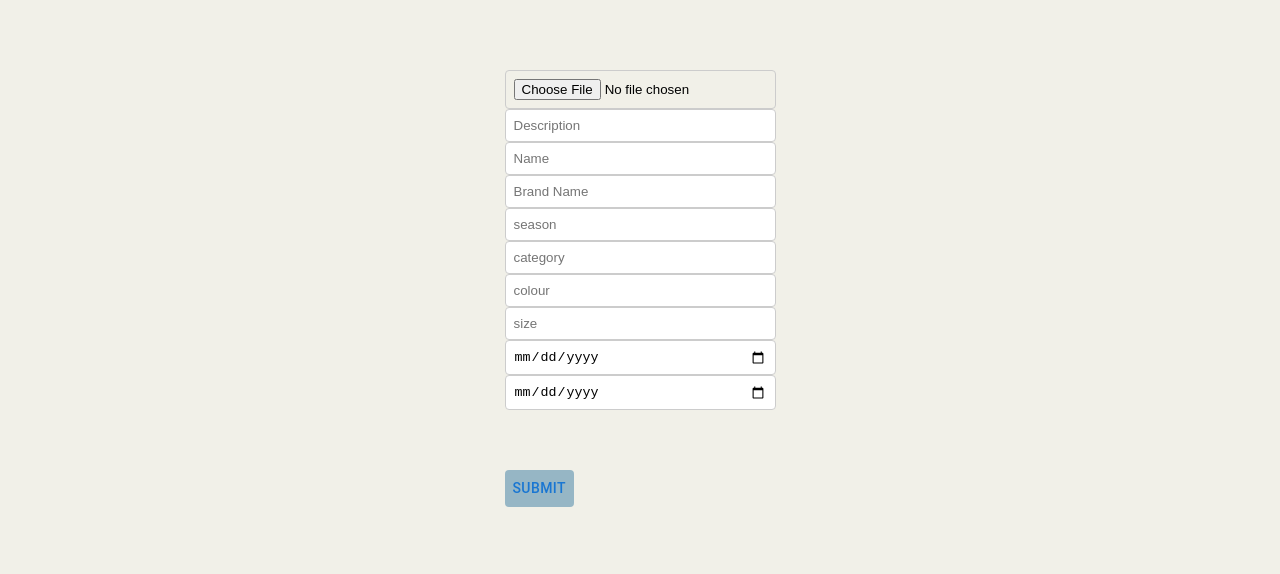
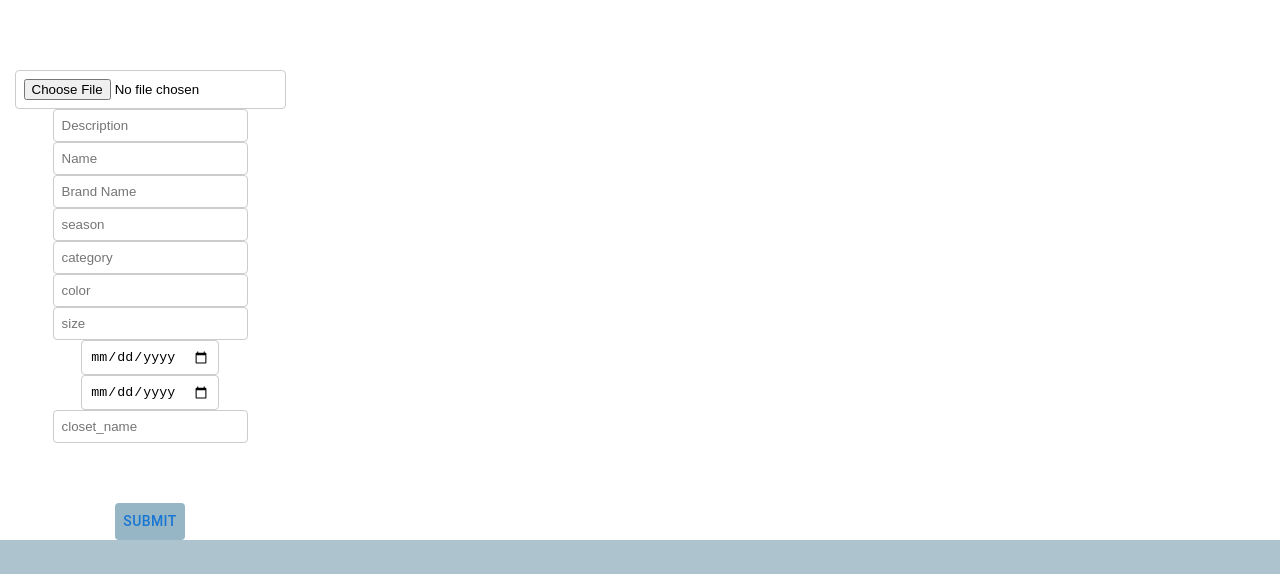
Before and after one commit to oluobamzy/closet-yz, a React (Create React App) app in the folder client/: page /addItem in a window 1280 px wide. Shown: the part 199-773 px from the top of the page. Built offline with nearby package versions, Linux system fonts and the light colour scheme; no server answers.

Commit message:
fixing-addiem

```diff
--- a/client/src/components/AddItem.js
+++ b/client/src/components/AddItem.js
@@ -6,21 +6,25 @@ import { styled } from '@mui/system';
 import { Paper } from '@mui/material';
 import Box from '@mui/material/Box';
 import Button from '@mui/material/Button';
+import { useNavigate } from 'react-router-dom';
 
 export default function AddItem() {
+  const navigate = useNavigate();
   const [formData, setFormData] = useState({
-    file: null,
-    itemName: "",
+    img_src: null,
+    item_name: "",
+    category: "",
+    color: "",
+    purchase_date: "",
+    closet_id: "",
     description: "",
     season: "",
-    category: "",
-    brandName: "",
-    colour: "",
+    last_worn_date: "",
     size: "",
-    lastWornDate: "",
-    purchaseDate: ""
+    brand_name: "",
   });
 
+  console.log("FORMDATE ------------->", formData)
   // State to hold the URL of the selected image for preview
   const [imagePreview, setImagePreview] = useState(null);
 
@@ -29,23 +33,46 @@ export default function AddItem() {
     flexDirection: 'column',
     alignItems: 'center',
     minHeight: '100vh',
-    backgroundColor: "#F1F0E8",
+    //backgroundColor: "#F1F0E8",
   }));
 
   const submit = async (event) => {
     event.preventDefault();
 
     // Access the form data from the state object
-    const { file, itemName, description, brand, season, category, colour, size, lastWornDate, purchaseDate } = formData;
+    const { img_src, item_name, category, color, purchase_date, closet_id, description, season, last_worn_date, size, brand_name } = formData;
 
     // Send the form data to the server
+    await fetch("/api/items", {
+      method: "POST",
+      headers: {
+        "Content-Type": "application/json",
+      },
+      body: JSON.stringify(formData),
+    })
+      .then((response) => {
+        if (!response.ok) {
+          throw new Error("Network response was not ok");
+        }
+        console.log("Response------->", response)
+        return response.json();
+      })
+      .then((data) => {
+        console.log("User data added successfully:", data);
+        navigate('/items');
+        // Handle success
+      })
+      .catch((error) => {
+        console.error("Error adding user data:", error);
+        // Handle error
+      });
   };
-
   const handleInputChange = (event) => {
     const { name, value, files } = event.target;
 
     // If the input is a file input, update the 'file' property
-    if (name === "file") {
+    if (name === "img_src") {
+      console.log("FormImage---------->", name)
       setFormData({
         ...formData,
         [name]: files[0], // Use the selected file
@@ -70,75 +97,79 @@ export default function AddItem() {
   return (
     <div className="AddItem">
       <ResponsiveAppBar />
-      <StyledContainer>
-        <form onSubmit={submit} style={{ display: "flex", flexDirection: "column", marginTop: "200px" }}>
+        <form onSubmit={submit} style={{ display: "flex", flexDirection: "column", marginTop: "200px", maxWidth:"300px", justifyContent:"center",alignItems:"center" }}>
           {/* Image Preview */}
           {imagePreview && <img src={imagePreview} alt="Preview" style={{ maxWidth: '150px', maxHeight: '150px', marginBottom:"20px" }} />}
           <input
-            name="file"
-            onChange={handleInputChange}
+            name="img_src"
             type="file"
             accept="image/*"
+            onChange={handleInputChange}
           />
           <input
             name="description"
-            onChange={handleInputChange}
             type="text"
             placeholder="Description"
+            onChange={handleInputChange}
           />
           <input
-            name="itemName"
-            onChange={handleInputChange}
+            name="item_name"
             type="text"
             placeholder="Name"
+            onChange={handleInputChange}
           />
           <input
-            name="brandName"
-            onChange={handleInputChange}
+            name="brand_name"
             type="text"
             placeholder="Brand Name"
+            onChange={handleInputChange}
           />
           <input
             name="season"
             type="text"
+            placeholder="season"
             onChange={handleInputChange}
-            placeholder="season"
-          />
+            />
           <input
             name="category"
             type="text"
+            placeholder="category"
             onChange={handleInputChange}
-            placeholder="category"
-          />
+            />
           <input
-            name="colour"
+            name="color"
             type="text"
+            placeholder="color"
             onChange={handleInputChange}
-            placeholder="colour"
-          />
+            />
           <input
             name="size"
             type="text"
+            placeholder="size"
             onChange={handleInputChange}
-            placeholder="size"
-          />
+            />
           <input
-            name="lastWornDate"
+            name="last_worn_date"
             type="date"
+            placeholder="lastWornDate"
             onChange={handleInputChange}
-            placeholder="lastWornDate"
-          />
+            />
           <input
-            name="purchaseDate"
+            name="purchase_date"
             type="date"
+            placeholder="purchaseDate"
             onChange={handleInputChange}
-            placeholder="purchaseDate"
+            />
+            <input
+            name="closet_id"
+            type="text"
+            placeholder="closet_name"
+            onChange={handleInputChange}
           />
           <div className='addItem-btn'>
             <Button type="submit" style={{ backgroundColor: "#96B6C5" }}>Submit</Button>
           </div>
         </form>
-      </StyledContainer>
       <Footer />
     </div>
   );
--- a/client/src/components/Bin.css
+++ b/client/src/components/Bin.css
@@ -3,10 +3,10 @@
   flex-wrap: wrap;
   justify-content: center;
 }
-.list{
+/* .list{
   display:flex;
   flex-direction:column;
-}
+} */
 .btn-closet{
   margin-top: 100px;
 }
--- a/client/src/components/Bin.js
+++ b/client/src/components/Bin.js
@@ -1,8 +1,34 @@
 import Item from "./Item";
 import CabinIcon from '@mui/icons-material/Cabin';
 import "./Bin.css";
+import {styled} from '@mui/material/styles';
+import Box from '@mui/material/Box';
+import Paper from '@mui/material/Paper';
+import ResponsiveAppBar from "./ResponsiveAppBar";
+import Footer from "./Footer";
 
 const Bin = () => {
+  const StyledContainer = styled(Box)(({ theme }) => ({
+    display: 'flex',
+    flexDirection: 'column',
+    justifyContent: 'center',
+    alignItems: 'center',
+    minHeight: '100vh', // Use minHeight to fill the entire viewport vertically
+    backgroundColor: "#F1F0E8",
+
+  }));
+
+  const StyledBanner = styled(Paper)(({ theme }) => ({
+    display: "flex",
+    flexDirection: "row",
+    alignItems: "center",
+    padding: theme.spacing(2),
+    backgroundColor: "#F1F0E8", // Background color
+    marginBottom: theme.spacing(4),
+    marginTop: theme.spacing(4),
+    height: "50%",
+  }
+  ));
   const imageUrlList = [
     {
       id: 1,
@@ -23,6 +49,8 @@ const Bin = () => {
   });
   return (
     <div className="bin list">
+      <ResponsiveAppBar position="static" />
+      <StyledContainer>
       <div className="header">
         <CabinIcon className="cabinIcon"/>
         <h1>Bin</h1>
@@ -30,7 +58,8 @@ const Bin = () => {
       <div className="list-item">
       {image}
       </div>
-
+      </StyledContainer>
+      <Footer />
     </div>
   )
 }
```
